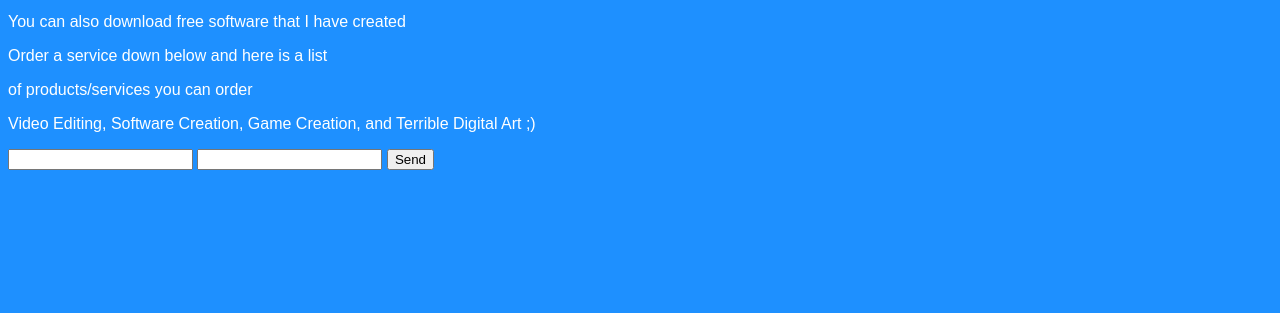
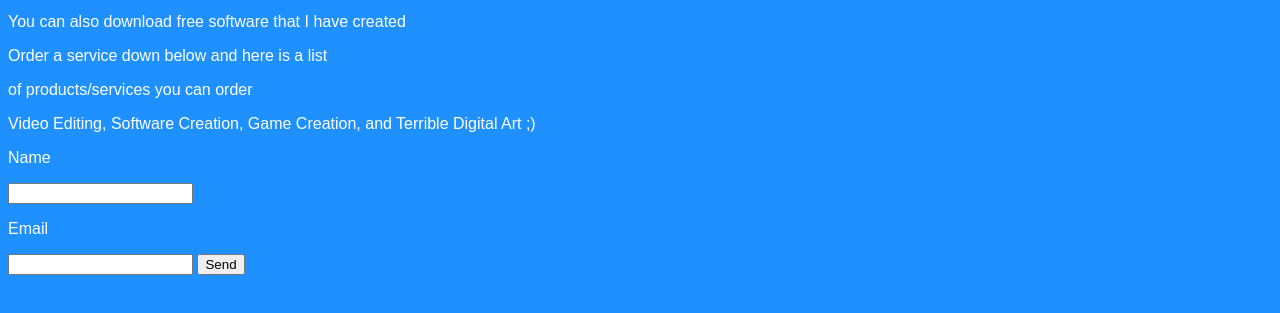
Before and after one commit to Scratchysoft/store, a plain HTML site: page index.html in a window 1280 px wide. Shown: the part 155-468 px from the top of the page. Drawn offline with Linux system fonts and the light colour scheme.

Commit message:
Update index.html

```diff
--- a/index.html
+++ b/index.html
@@ -61,7 +61,9 @@ li a:hover:not(.active) {
  <p>of products/services you can order<p/>
  <p>Video Editing, Software Creation, Game Creation, and Terrible Digital Art ;)</p>
  <form action="https://formspree.io/kartkrafteryt@gmail.com" method="POST">
+  <p>Name</p>
   <input type="text" name="name">
+  <p>Email</p>
   <input type="email" name="_replyto">
   <input type="submit" value="Send">
 </form>
```
